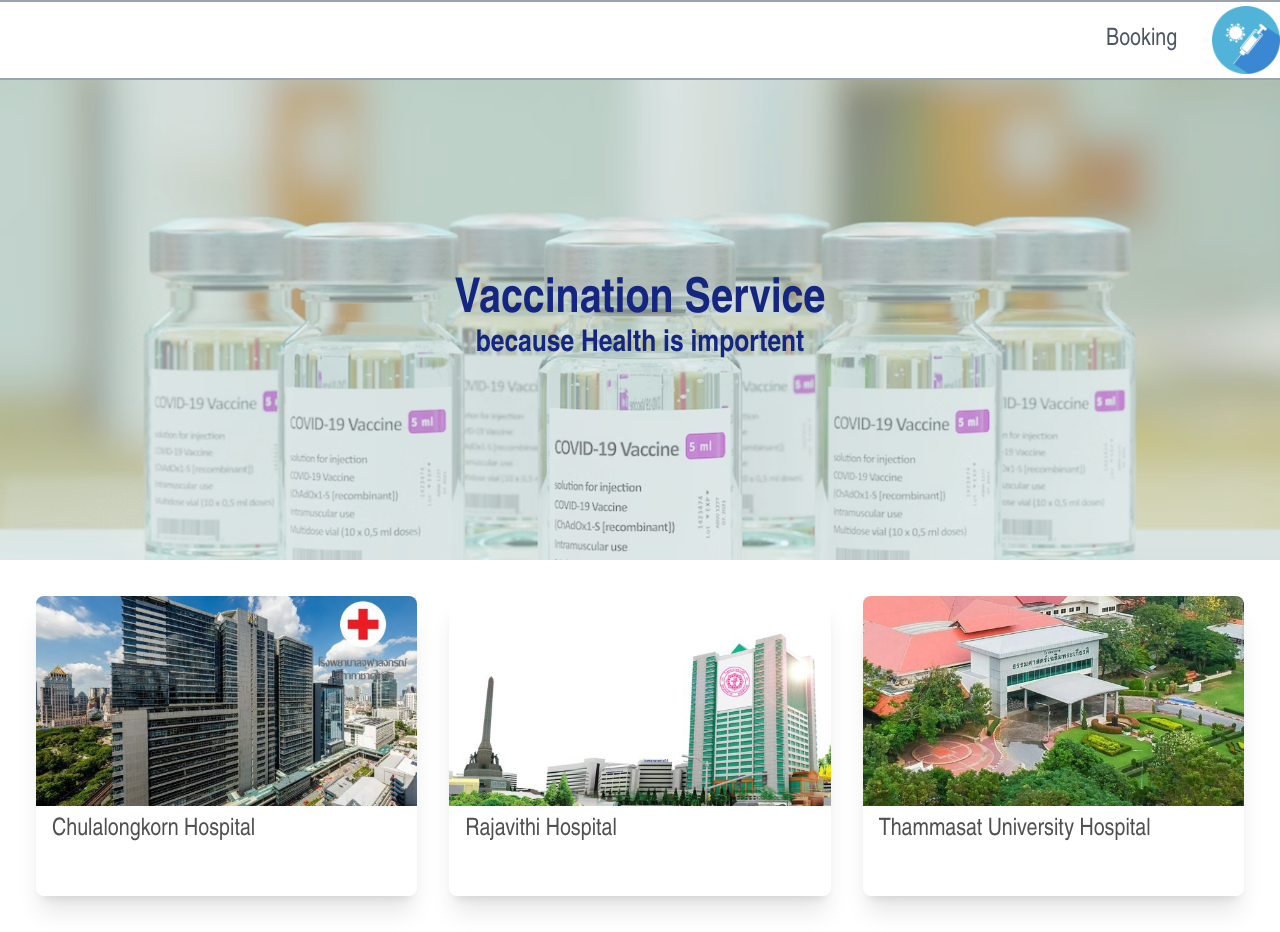
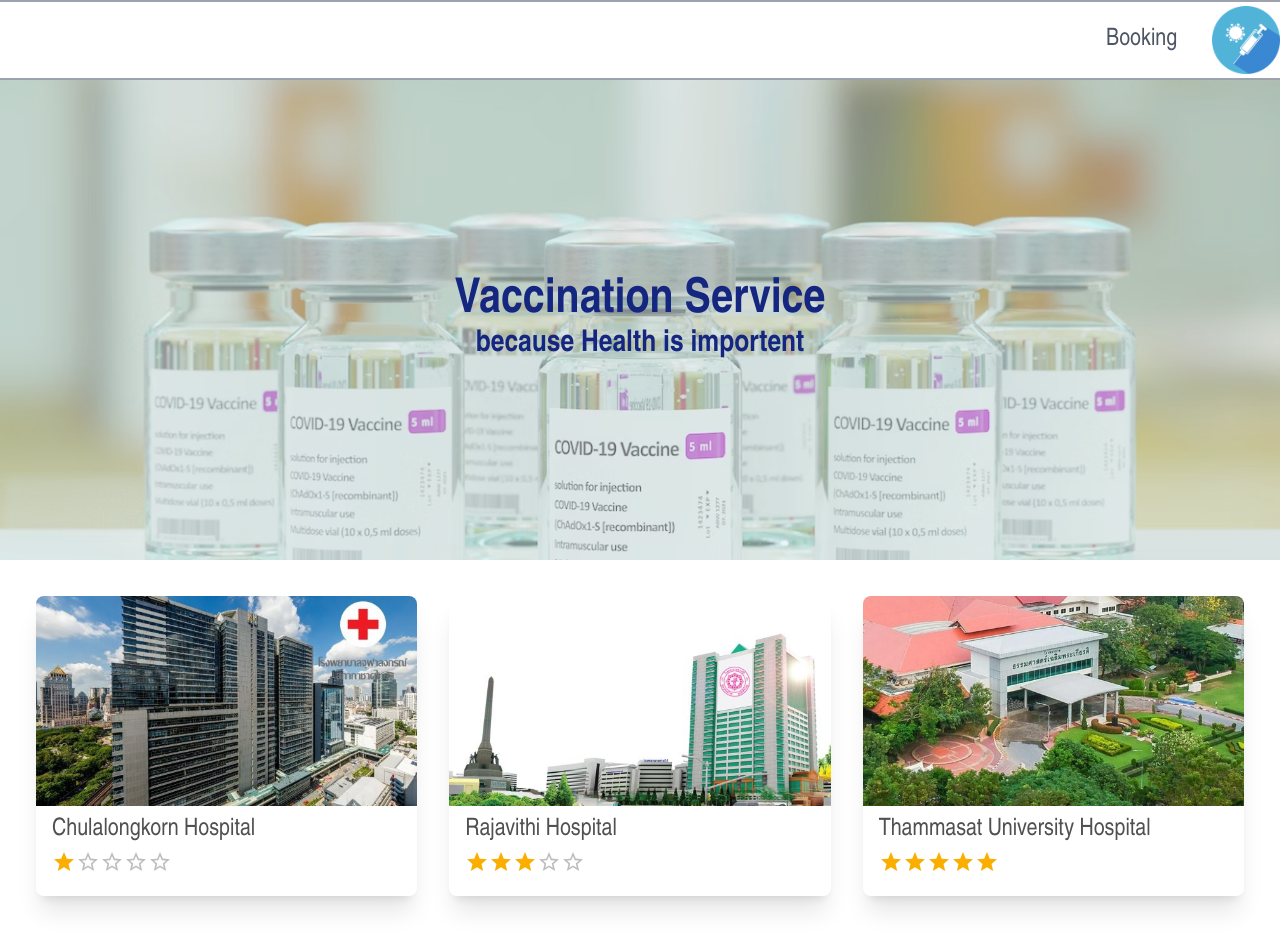
Before and after one commit to KawinM23/SWDevPrac2, a Next.js app in the folder vaccine-book-app/: page / in a window 1280 px wide. Built offline with nearby package versions, Linux system fonts and the light colour scheme.

Commit message:
Week06-Assignment

```diff
--- a/vaccine-book-app/src/app/page.tsx
+++ b/vaccine-book-app/src/app/page.tsx
@@ -1,26 +1,11 @@
 import Banner from "@/components/Banner";
-import Card from "@/components/Card";
+import CardPanel from "@/components/CardPanel";
 
 export default function Home() {
   return (
     <main>
       <Banner />
-      <div
-        style={{
-          margin: "20px",
-          display: "flex",
-          flexDirection: "row",
-          overflowWrap: "normal",
-          justifyContent: "space-around",
-        }}
-      >
-        <Card name="Chulalongkorn Hospital" imgSrc="/img/chula.jpg" />
-        <Card name="Rajavithi Hospital" imgSrc="/img/rajavithi.jpg" />
-        <Card
-          name="Thammasat University Hospital"
-          imgSrc="/img/thammasat.jpg"
-        />
-      </div>
+      <CardPanel />
     </main>
   );
 }
--- a/vaccine-book-app/src/components/Banner.tsx
+++ b/vaccine-book-app/src/components/Banner.tsx
@@ -18,9 +18,8 @@
         src={imgSrc[index]}
         alt="cover"
         fill={true}
-        objectFit="cover"
         priority
-        className="opacity-60"
+        className="opacity-60 object-cover"
         onClick={() => {
           setIndex((index + 1) % imgSrc.length);
         }}
--- a/vaccine-book-app/src/components/Card.tsx
+++ b/vaccine-book-app/src/components/Card.tsx
@@ -1,15 +1,25 @@
+import { Rating } from "@mui/material";
 import InteractiveCard from "./InteractiveCard";
-import styles from "./card.module.css";
 import Image from "next/image";
 
 interface Props {
   name: string;
   imgSrc: string;
+  rating: number | undefined;
+  onRatingChanged: Function;
+  onRemove: Function;
 }
 
 export default function Card(props: Props) {
   return (
     <InteractiveCard>
+      <div
+        className="w-full h-full"
+        onClick={(e) => {
+          e.stopPropagation();
+          props.onRemove(props.name);
+        }}
+      >
         <div className="relative w-full h-[70%]">
           <Image
             src={props.imgSrc}
@@ -19,6 +29,22 @@
           />
         </div>
         <h2 className="px-4 pt-2 text-2xl text-[#505050]">{props.name}</h2>
+        <div
+          className="w-full mx-4 mt-1"
+          onClick={(e) => {
+            e.stopPropagation();
+          }}
+        >
+          <Rating
+            name="hospital-rating"
+            value={props.rating != undefined ? props.rating : null}
+            onChange={(event, newValue) => {
+              event.stopPropagation();
+              props.onRatingChanged(props.name, newValue);
+            }}
+          />
+        </div>
+      </div>
     </InteractiveCard>
   );
 }
--- /dev/null
+++ b/vaccine-book-app/src/components/CardPanel.tsx
@@ -0,0 +1,76 @@
+"use client";
+import { useReducer } from "react";
+import Card from "./Card";
+
+export default function CardPanel() {
+  const ratingReducer = (
+    map: Map<string, number>,
+    action: {
+      type: string;
+      hospital: string;
+      rating?: number | undefined;
+    }
+  ) => {
+    switch (action.type) {
+      case "add": {
+        if (action.rating != undefined && action.rating != null) {
+          map.set(action.hospital, action.rating);
+        }
+        return new Map(map);
+      }
+      case "remove": {
+        map.delete(action.hospital);
+        return new Map(map);
+      }
+      default:
+        return map;
+    }
+  };
+
+  const [ratingMap, dispatchRating] = useReducer(
+    ratingReducer,
+    new Map([
+      ["Chulalongkorn Hospital", 1],
+      ["Rajavithi Hospital", 3],
+      ["Thammasat University Hospital", 5],
+    ])
+  );
+
+  return (
+    <div className="m-[20px] flex flex-row justify-around">
+      <Card
+        name="Chulalongkorn Hospital"
+        imgSrc="/img/chula.jpg"
+        rating={ratingMap.get("Chulalongkorn Hospital")}
+        onRatingChanged={(h: string, r: number) => {
+          dispatchRating({ type: "add", hospital: h, rating: r });
+        }}
+        onRemove={(h: string) => {
+          dispatchRating({ type: "remove", hospital: h });
+        }}
+      />
+      <Card
+        name="Rajavithi Hospital"
+        imgSrc="/img/rajavithi.jpg"
+        rating={ratingMap.get("Rajavithi Hospital")}
+        onRatingChanged={(h: string, r: number) => {
+          dispatchRating({ type: "add", hospital: h, rating: r });
+        }}
+        onRemove={(h: string) => {
+          dispatchRating({ type: "remove", hospital: h });
+        }}
+      />
+      <Card
+        name="Thammasat University Hospital"
+        imgSrc="/img/thammasat.jpg"
+        rating={ratingMap.get("Thammasat University Hospital")}
+        onRatingChanged={(h: string, r: number) => {
+          dispatchRating({ type: "add", hospital: h, rating: r });
+        }}
+        onRemove={(h: string) => {
+          dispatchRating({ type: "remove", hospital: h });
+        }}
+      />
+    </div>
+  );
+}
```
Lines whose indentation alone changed are shown as unchanged.
